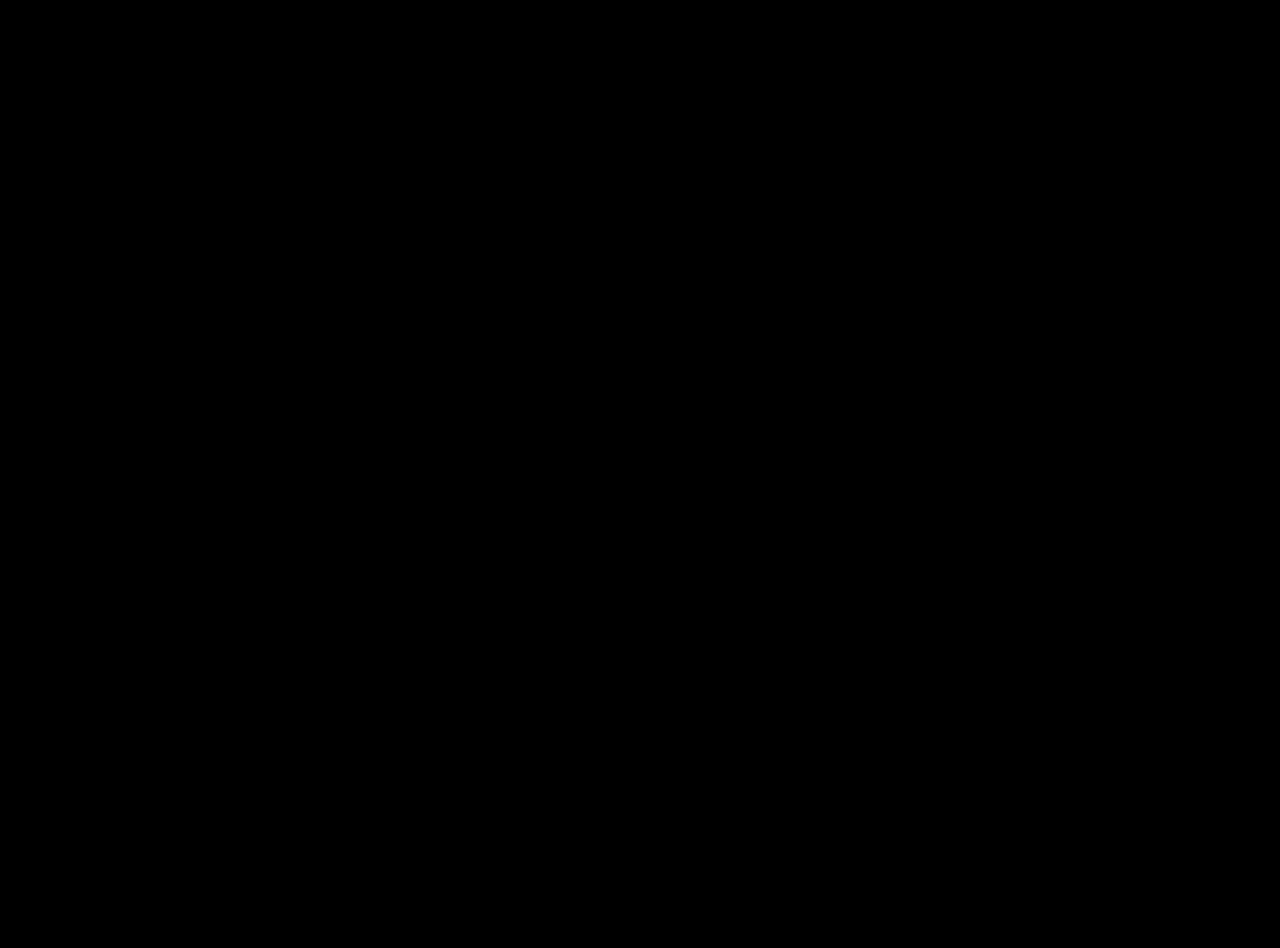
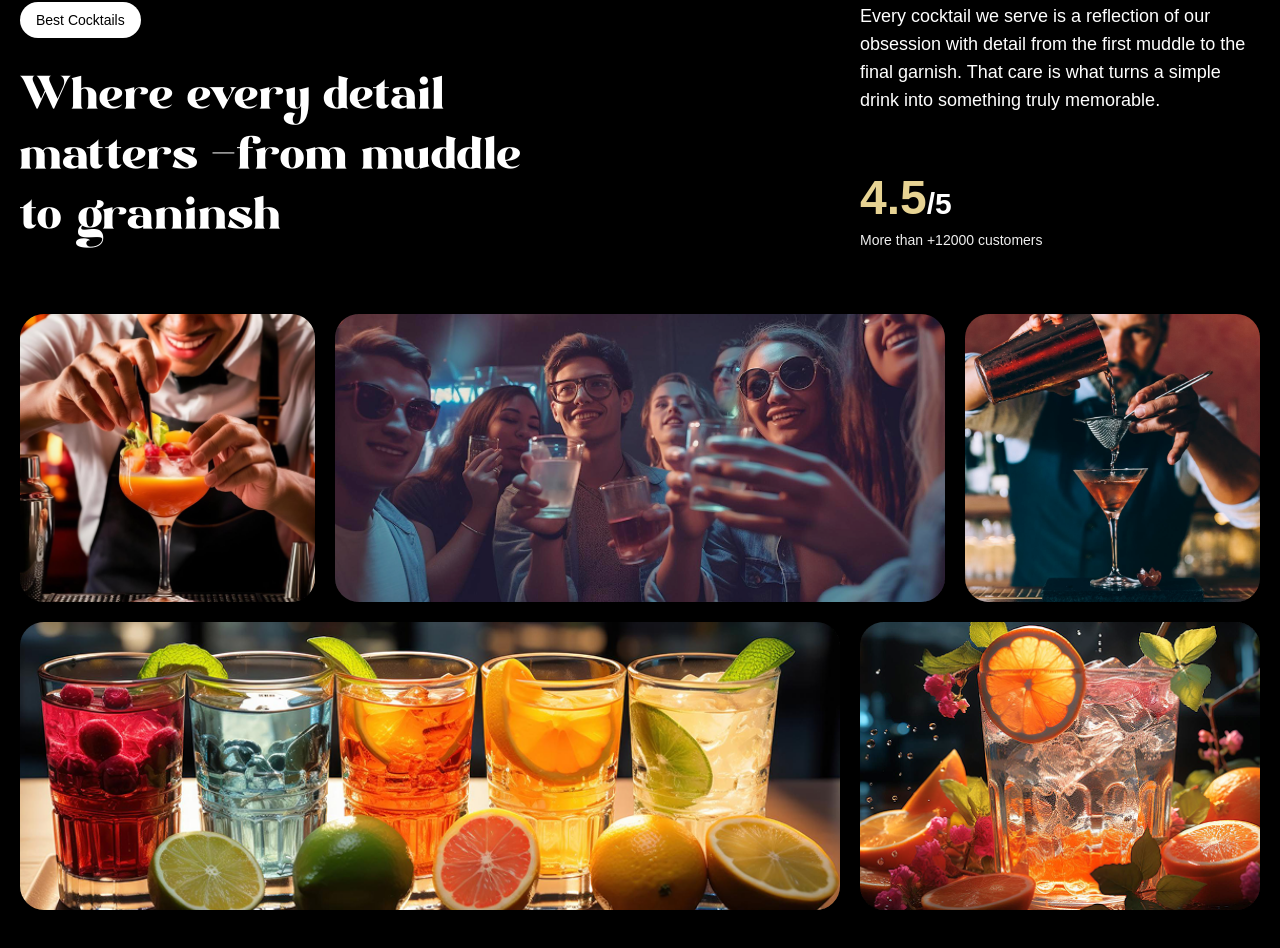
Before and after one commit to jitender1222/Mocktails, a React (Vite) app: page / in a window 1280 px wide. Shown: the part 1710-2658 px from the top of the page. Before the commit the page ends 1600 px from the top, so only its background shows below. Built offline with nearby package versions, Linux system fonts and the light colour scheme; a web font is replaced by a local one.

Commit message:
added about section

```diff
--- a/src/App.jsx
+++ b/src/App.jsx
@@ -3,6 +3,7 @@
 import Navbar from "./components/Navbar";
 import Hero from "./components/Hero";
 import Cocktail from "./components/Cocktail";
+import About from "./components/About";
 
 gsap.registerPlugin(ScrollTrigger, SplitText);
 
@@ -12,6 +13,7 @@
       <Navbar />
       <Hero />
       <Cocktail />
+      <About />
     </main>
   );
 };
--- /dev/null
+++ b/src/components/About.jsx
@@ -0,0 +1,99 @@
+import { useGSAP } from "@gsap/react";
+import { SplitText } from "gsap/all";
+import React from "react";
+import gsap from "gsap";
+
+const About = () => {
+  useGSAP(() => {
+    const titleText = SplitText.create("#about h2", {
+      type: "words",
+    });
+
+    const scrollTimeLine = gsap.timeline({
+      scrollTrigger: {
+        trigger: "#about",
+        start: "top center",
+      },
+    });
+
+    scrollTimeLine
+      .from(titleText.words, {
+        opacity: 0,
+        duration: 1,
+        yPercent: 100,
+        ease: "expo.out",
+        stagger: 0.02,
+      })
+      .from(
+        ".top-grid div,.bottom-grid div",
+        {
+          opacity: 0,
+          duration: 1,
+          ease: "power1.inOut",
+          stagger: 0.04,
+        },
+        "-=0.5"
+      );
+  }, []);
+  return (
+    <div id="about">
+      <div className="mb-16 md:px-0 px-5">
+        <div className="content">
+          <div className="md:col-span-8">
+            <p className="badge">Best Cocktails</p>
+            <h2>
+              Where every detail matters <span className="text-white">-</span>
+              from muddle to graninsh
+            </h2>
+          </div>
+          <div className="sub-content">
+            <p>
+              Every cocktail we serve is a reflection of our obsession with
+              detail from the first muddle to the final garnish. That care is
+              what turns a simple drink into something truly memorable.
+            </p>
+            <div>
+              <p className="md:text-3xl text-xl font-bold">
+                <span>4.5</span>/5
+              </p>
+              <p className="text-sm text-white-100">
+                More than +12000 customers
+              </p>
+            </div>
+          </div>
+        </div>
+      </div>
+      <div className="top-grid">
+        <div className="md:col-span-3">
+          <div className="noisy">
+            <img src="/images/abt1.png" alt="grid-img-1" />
+          </div>
+        </div>
+        <div className="md:col-span-6">
+          <div className="noisy">
+            <img src="/images/abt2.png" alt="grid-img-2" />
+          </div>
+        </div>
+        <div className="md:col-span-3">
+          <div className="noisy">
+            <img src="/images/abt5.png" alt="grid-img-5" />
+          </div>
+        </div>
+      </div>
+      <div className="bottom-grid">
+        <div className="md:col-span-8">
+          <div className="noisy">
+            <img src="/images/abt3.png" alt="grid-img-3" />
+          </div>
+        </div>
+        <div className="md:col-span-4">
+          <div className="noisy">
+            <img src="/images/abt4.png" alt="grid-img-4" />
+          </div>
+        </div>
+      </div>
+    </div>
+  );
+};
+
+export default About;
```
